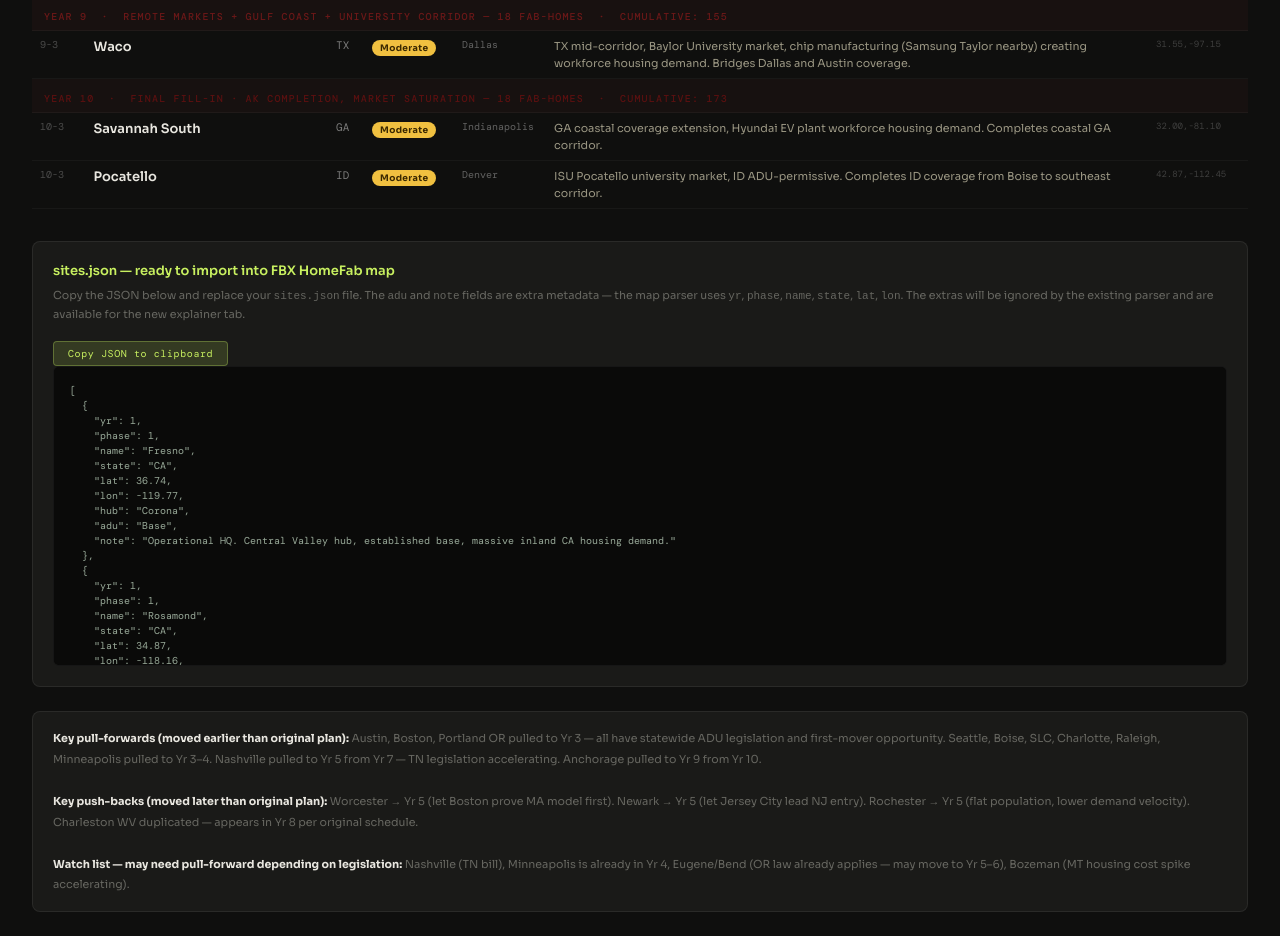
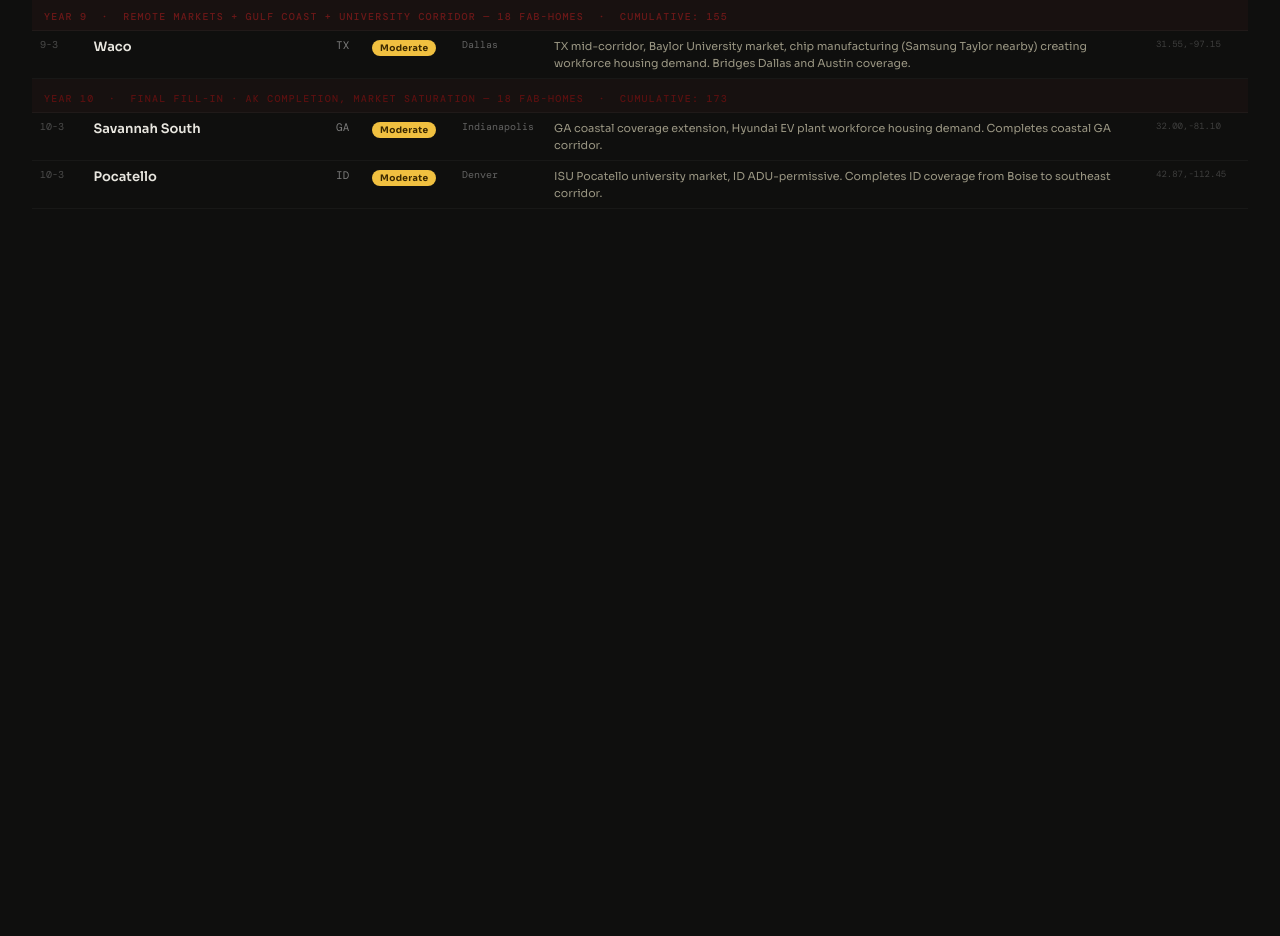
Before and after one commit to Doc-Clev/homefab-map, a plain HTML site: page fbx_complete_sitelist_v3.html in a window 1280 px wide. Shown: the part 6827-7763 px from the top of the page. After the commit the page ends 7060 px from the top, so only its background shows below. Drawn offline with nearby package versions, Linux system fonts and the light colour scheme.

Commit message:
Add files via upload

```diff
--- a/fbx_complete_sitelist_v3.html
+++ b/fbx_complete_sitelist_v3.html
@@ -1401,7 +1401,7 @@
 </tbody>
 </table>
 
-<div class="json-section">
+<div class="json-section" style="display:none">
   <h2>sites.json — ready to import into FBX HomeFab map</h2>
   <p>Copy the JSON below and replace your <code>sites.json</code> file. The <code>adu</code> and <code>note</code> fields are extra metadata — the map parser uses <code>yr</code>, <code>phase</code>, <code>name</code>, <code>state</code>, <code>lat</code>, <code>lon</code>. The extras will be ignored by the existing parser and are available for the new explainer tab.</p>
   <button class="copy-btn" onclick="copyJSON()">Copy JSON to clipboard</button>
@@ -2916,7 +2916,7 @@
 ]</pre>
 </div>
 
-<div class="note-box">
+<div class="note-box" style="display:none">
   <strong>Key pull-forwards (moved earlier than original plan):</strong> Austin, Boston, Portland OR pulled to Yr 3 — all have statewide ADU legislation and first-mover opportunity. Seattle, Boise, SLC, Charlotte, Raleigh, Minneapolis pulled to Yr 3–4. Nashville pulled to Yr 5 from Yr 7 — TN legislation accelerating. Anchorage pulled to Yr 9 from Yr 10.
   <br><br>
   <strong>Key push-backs (moved later than original plan):</strong> Worcester → Yr 5 (let Boston prove MA model first). Newark → Yr 5 (let Jersey City lead NJ entry). Rochester → Yr 5 (flat population, lower demand velocity). Charleston WV duplicated — appears in Yr 8 per original schedule.
```
